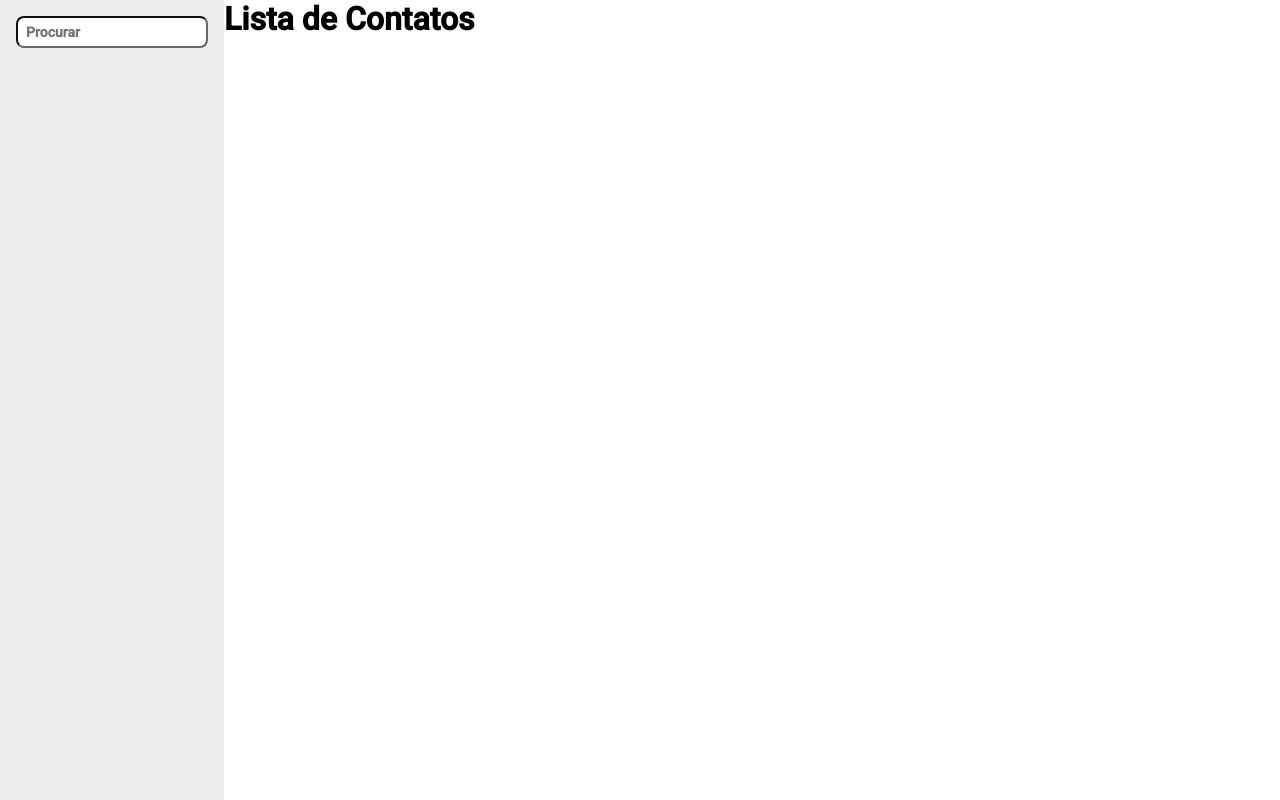
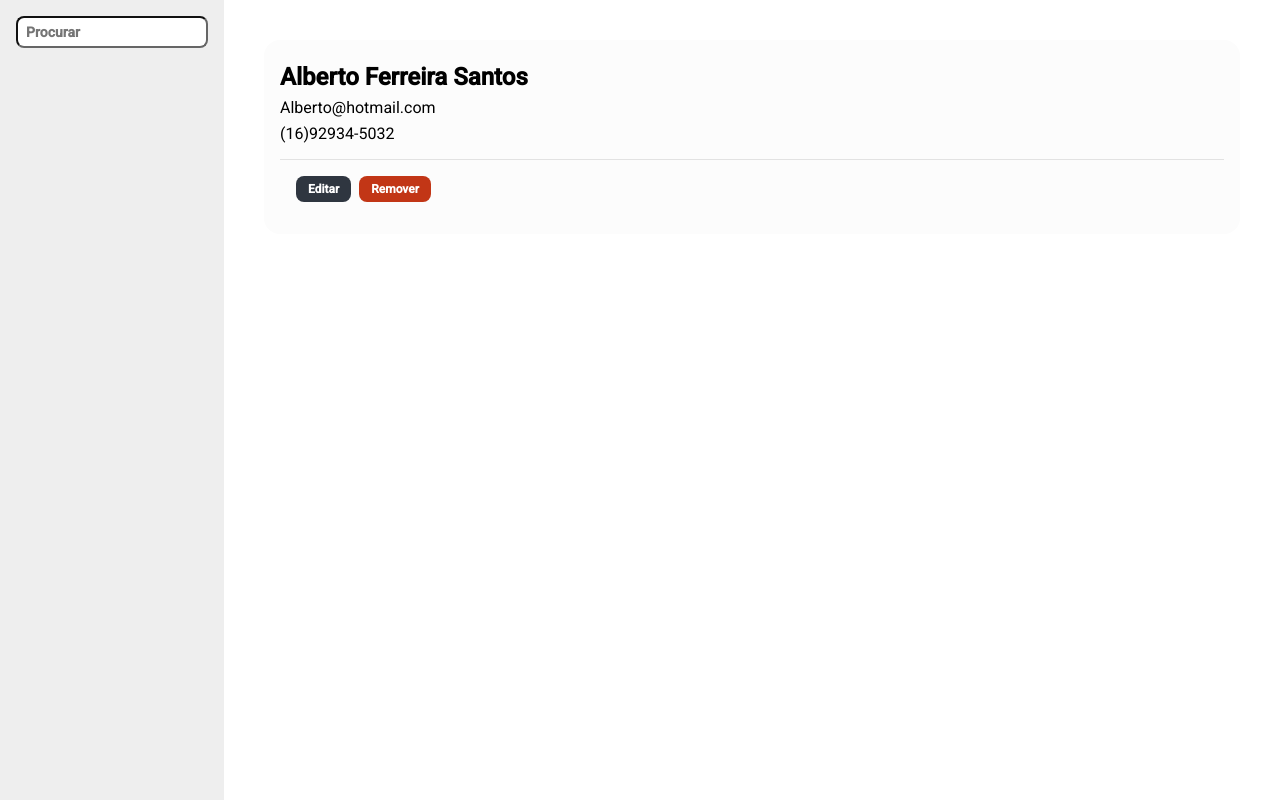
Before and after one commit to Stanley-Felix-Bergamo/Lista-de-contatos, a React (Create React App) app: page / in a window 1280 px wide. Built offline with nearby package versions, Linux system fonts and the light colour scheme.

Commit message:
feat: adicionando e estilizando  card e botoes

```diff
--- /dev/null
+++ b/src/Components/Contatos/index.tsx
@@ -0,0 +1,32 @@
+import { useState } from 'react'
+import { MainContainer, Botao, BotaoSalvar } from '../../styles'
+import * as S from './styles'
+const Contatos = () => {
+  const [estaEditando, setEstaEditando] = useState(false)
+  return (
+    <MainContainer>
+      <S.Card>
+        <S.Texto as="h2">Alberto Ferreira Santos</S.Texto>
+        <S.Texto>Alberto@hotmail.com</S.Texto>
+        <S.Texto>(16)92934-5032</S.Texto>
+        <S.BarraAcaoes>
+          {estaEditando ? (
+            <>
+              <BotaoSalvar>Salvar</BotaoSalvar>
+              <S.BotaoRemoverCancelar onClick={() => setEstaEditando(false)}>
+                Cancelar
+              </S.BotaoRemoverCancelar>
+            </>
+          ) : (
+            <>
+              <Botao onClick={() => setEstaEditando(true)}>Editar</Botao>
+              <S.BotaoRemoverCancelar>Remover</S.BotaoRemoverCancelar>
+            </>
+          )}
+        </S.BarraAcaoes>
+      </S.Card>
+    </MainContainer>
+  )
+}
+
+export default Contatos
--- /dev/null
+++ b/src/Components/Contatos/styles.ts
@@ -0,0 +1,24 @@
+import styled from 'styled-components'
+import variaveis from '../../styles/variaveis'
+import { Botao } from '../../styles'
+
+export const Card = styled.div`
+  width: 100%;
+  border-radius: 16px;
+  background-color: ${variaveis.branco2};
+  padding: 16px;
+`
+
+export const Texto = styled.p`
+  padding-top: 7px;
+`
+
+export const BarraAcaoes = styled.div`
+  padding: 16px;
+  margin-top: 16px;
+  border-top: 1px solid ${variaveis.sombraFraca};
+`
+
+export const BotaoRemoverCancelar = styled(Botao)`
+  background-color: ${variaveis.vermelho};
+`
--- a/src/Containers/BarraLateral/index.tsx
+++ b/src/Containers/BarraLateral/index.tsx
@@ -1,12 +1,10 @@
 import { Campo } from '../../styles'
-import * as S from './styles'
+import { Aside } from './styles'
 
 const BarraLateral = () => (
-  <>
-    <S.Aside>
-      <Campo type="text" placeholder="Procurar" />
-    </S.Aside>
-  </>
+  <Aside>
+    <Campo type="text" placeholder="Procurar" />
+  </Aside>
 )
 
 export default BarraLateral
--- a/src/Containers/ListaContatos/index.tsx
+++ b/src/Containers/ListaContatos/index.tsx
@@ -1,2 +1,4 @@
-const ListaContatos = () => <h1>Lista de Contatos</h1>
+import Contatos from '../../Components/Contatos'
+
+const ListaContatos = () => <Contatos />
 export default ListaContatos
--- a/src/styles/index.ts
+++ b/src/styles/index.ts
@@ -16,6 +16,9 @@ export const Container = styled.div`
   display: grid;
   grid-template-columns: 224px auto;
 `
+export const MainContainer = styled.div`
+  padding: 40px;
+`
 
 export const Campo = styled.input`
   border-radius: 8px;
@@ -29,4 +32,20 @@ export const Campo = styled.input`
   padding: 8px;
 `
 
+export const Botao = styled.button`
+  background-color: ${variaveis.azulEscuro};
+  font-size: 12px;
+  font-weight: bold;
+  color: ${variaveis.branco};
+  padding: 6px 12px;
+  border-radius: 8px;
+  border: none;
+  cursor: pointer;
+  margin-right: 8px;
+}
+`
+export const BotaoSalvar = styled(Botao)`
+  background-color: ${variaveis.verde};
+`
+
 export default EstiloGlobal
```
